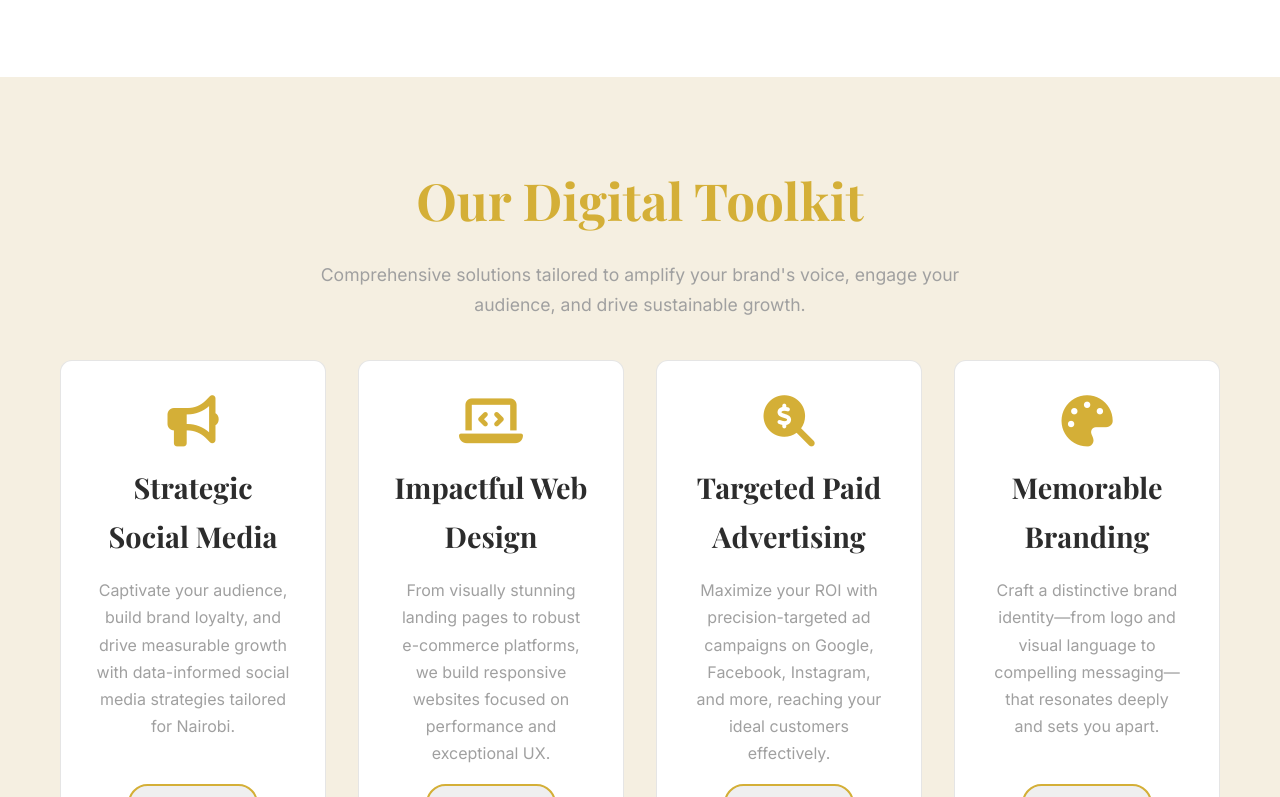
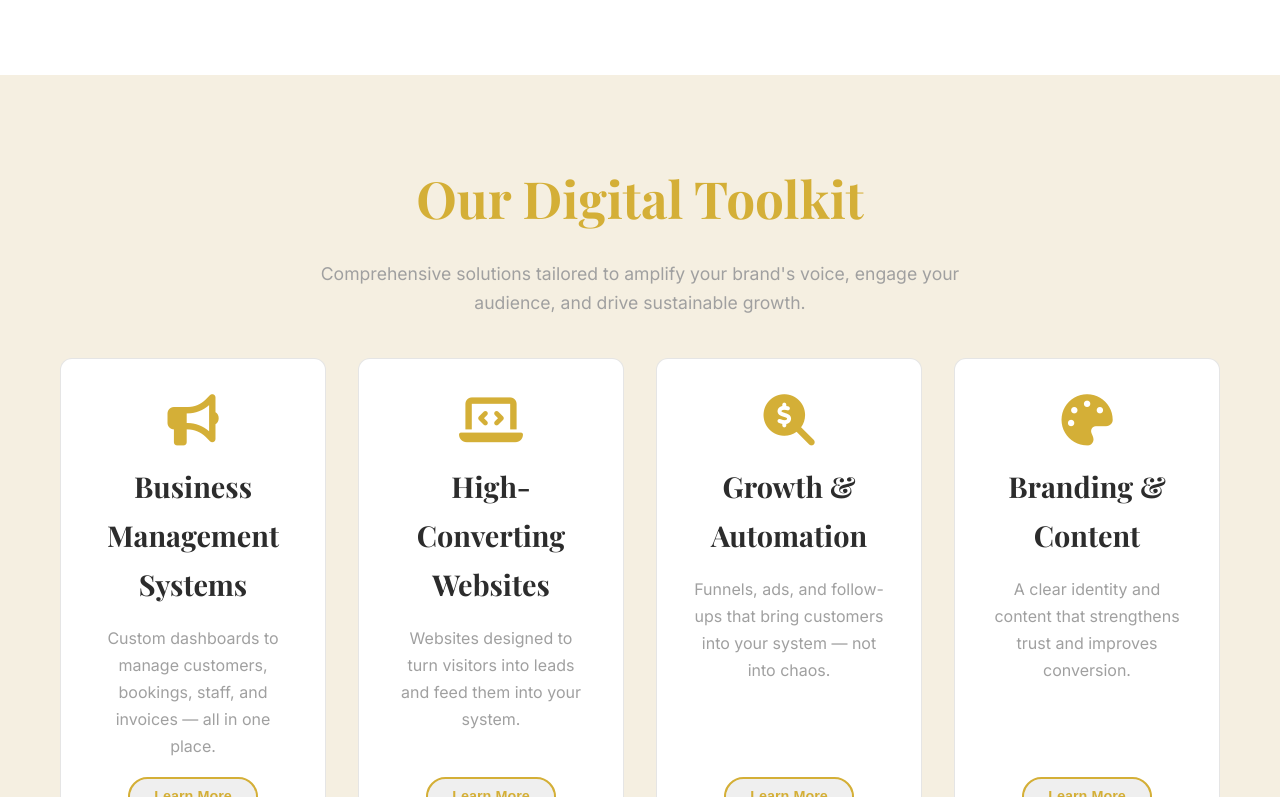
Before and after one commit to AbdiqafarHashi1/NairobipixelV2, a plain HTML site: page index.html in a window 1280 px wide. Shown: the part 2003-2800 px from the top of the page. Drawn offline with nearby package versions, Linux system fonts and the light colour scheme; no server answers.

Commit message:
Clean up duplicate copy mappings

```diff
--- a/index.html
+++ b/index.html
@@ -3,22 +3,22 @@
 <head>
   <meta charset="UTF-8" />
   <meta name="viewport" content="width=device-width, initial-scale=1.0" />
-  <title>NairobiPixel - Digital Innovation by Abdi Hashi | Nairobi</title>
-  <meta name="description" content="NairobiPixel, led by Abdi Hashi, crafts powerful digital experiences: web design, social media, and branding for ambitious Nairobi businesses. Let's elevate your online presence." />
-  <meta name="keywords" content="NairobiPixel, Abdi Hashi, Digital Marketing Nairobi, Web Design Kenya, Social Media Management Nairobi, Branding Services, SMMA Nairobi, Graphic Design Nairobi" />
+  <title>NairobiPixel | Business Systems &amp; Growth for Service Businesses</title>
+  <meta name="description" content="NairobiPixel builds customer acquisition and management systems for service businesses: websites, dashboards, automation, and marketing—working together as one system." />
+  <meta name="keywords" content="NairobiPixel, Abdi Hashi, Digital Marketing Nairobi, Web Design Kenya, Social Media Management Nairobi, Branding Services, SMMA Nairobi, Graphic Design Nairobi, business systems Nairobi, CRM Kenya, dashboards, automation, travel agency system, visa agency CRM" />
   <meta name="author" content="NairobiPixel - Abdi Hashi" />
   <meta name="robots" content="index, follow" />
 
   <meta property="og:image" content="https://YOUR_LIVE_DOMAIN/images/og-image-nairobipixel.png">
-  <meta property="og:title" content="NairobiPixel - Visionary Digital Services in Nairobi" />
-  <meta property="og:description" content="Innovative branding, web design, and social media strategies to make your Nairobi business stand out. Partner with NairobiPixel." />
+  <meta property="og:title" content="NairobiPixel | Business Systems &amp; Growth for Service Businesses" />
+  <meta property="og:description" content="NairobiPixel builds customer acquisition and management systems for service businesses: websites, dashboards, automation, and marketing—working together as one system." />
   <meta property="og:url" content="https://YOUR_LIVE_DOMAIN/" />
   <meta property="og:type" content="website" />
   <meta property="og:site_name" content="NairobiPixel" />
 
   <meta name="twitter:card" content="summary_large_image" />
-  <meta name="twitter:title" content="NairobiPixel - Elevating Nairobi Brands Online" />
-  <meta name="twitter:description" content="Expert web design, branding, and social media marketing in Nairobi. Let NairobiPixel transform your digital footprint." />
+  <meta name="twitter:title" content="NairobiPixel | Business Systems &amp; Growth for Service Businesses" />
+  <meta name="twitter:description" content="NairobiPixel builds customer acquisition and management systems for service businesses: websites, dashboards, automation, and marketing—working together as one system." />
   <meta name="twitter:image" content="https://YOUR_LIVE_DOMAIN/images/twitter-card-nairobipixel.png" />
   <link rel="icon" type="image/png" sizes="32x32" href="./images/favicon-32x32.png">
   <link rel="icon" type="image/png" sizes="16x16" href="./images/favicon-16x16.png">
@@ -478,10 +478,10 @@
   <section class="hero" id="hero">
     <div class="container">
       <h1>
-        <span class="highlight-word">Crafting</span> <span class="highlight-word">Digital</span> <span class="highlight-word gold">Presence</span><br>with Precision &amp; Passion
+        <span class="highlight-word">We</span> <span class="highlight-word">build</span> <span class="highlight-word gold">systems</span><br>that help service businesses get more customers — and manage them effortlessly.
       </h1>
-      <p class="subtitle">Web, Social, and Branding Services for Nairobi’s Ambitious Businesses. Let's build something remarkable together.</p>
-      <a href="#contact" class="cta-button">Get Your Free Proposal <i class="fas fa-arrow-right"></i></a>
+      <p class="subtitle">Websites, automation, dashboards, and marketing — combined into one clear business system.</p>
+      <a href="#contact" class="cta-button">Book a Free Demo <i class="fas fa-arrow-right"></i></a>
     </div>
     <a href="#work" class="scroll-down-arrow" aria-label="Scroll to Our Work"><i class="fas fa-chevron-down"></i></a>
   </section>
@@ -584,8 +584,8 @@
     <div class="container">
       <div class="founder-content">
         <h2 class="gold" style="margin-bottom: 1.5rem;">Meet Abdi Hashi</h2>
-        <p>Hi, I'm Abdi Hashi, the founder and creative lead at <strong>NairobiPixel</strong>. My passion is empowering Nairobi's vibrant businesses—from innovative startups and cozy cafés to real estate developers and bespoke interior designers—to achieve their digital ambitions.</p>
-        <p>I believe in a collaborative approach, working closely with you to understand your unique vision and challenges. Whether you need a stunning website that converts, compelling social media visuals that engage, or a bold rebrand that resonates, NairobiPixel delivers with precision, creativity, and a deep understanding of the local market.</p>
+        <p>Hi, I'm Abdi Hashi, the founder and creative lead at <strong>NairobiPixel</strong>. I help service businesses build systems that attract and manage customers—conversion-focused websites, automation, and dashboards that keep work moving.</p>
+        <p>Because I live and work in Nairobi, I understand how local customers search, buy, and follow up. We'll collaborate closely to map your process, then deliver a system your team can run confidently.</p>
         <a href="#contact" class="cta-button">Let's Create Together <i class="fas fa-pen-nib"></i></a>
       </div>
     </div>
@@ -600,26 +600,26 @@
       <div class="card-grid services-grid">
         <div class="card service-item animate-pop-in" data-delay="200">
           <i class="fas fa-bullhorn service-icon" aria-hidden="true"></i>
-          <h3>Strategic Social Media</h3>
-          <p>Captivate your audience, build brand loyalty, and drive measurable growth with data-informed social media strategies tailored for Nairobi.</p>
+          <h3>Business Management Systems</h3>
+          <p>Custom dashboards to manage customers, bookings, staff, and invoices — all in one place.</p>
           <button class="view-project-btn expand-btn" onclick="openServiceModal('Strategic Social Media')" aria-label="Learn more about Social Media Management">Learn More</button>
         </div>
         <div class="card service-item animate-pop-in" data-delay="300">
           <i class="fas fa-laptop-code service-icon" aria-hidden="true"></i>
-          <h3>Impactful Web Design</h3>
-          <p>From visually stunning landing pages to robust e-commerce platforms, we build responsive websites focused on performance and exceptional UX.</p>
+          <h3>High-Converting Websites</h3>
+          <p>Websites designed to turn visitors into leads and feed them into your system.</p>
           <button class="view-project-btn expand-btn" onclick="openServiceModal('Impactful Web Design')" aria-label="Learn more about Website Development">Learn More</button>
         </div>
         <div class="card service-item animate-pop-in" data-delay="400">
           <i class="fas fa-search-dollar service-icon" aria-hidden="true"></i>
-          <h3>Targeted Paid Advertising</h3>
-          <p>Maximize your ROI with precision-targeted ad campaigns on Google, Facebook, Instagram, and more, reaching your ideal customers effectively.</p>
+          <h3>Growth &amp; Automation</h3>
+          <p>Funnels, ads, and follow-ups that bring customers into your system — not into chaos.</p>
           <button class="view-project-btn expand-btn" onclick="openServiceModal('Targeted Paid Advertising')" aria-label="Learn more about Paid Advertising">Learn More</button>
         </div>
         <div class="card service-item animate-pop-in" data-delay="500">
           <i class="fas fa-palette service-icon" aria-hidden="true"></i>
-          <h3>Memorable Branding</h3>
-          <p>Craft a distinctive brand identity—from logo and visual language to compelling messaging—that resonates deeply and sets you apart.</p>
+          <h3>Branding &amp; Content</h3>
+          <p>A clear identity and content that strengthens trust and improves conversion.</p>
           <button class="view-project-btn expand-btn" onclick="openServiceModal('Memorable Branding')" aria-label="Learn more about Branding">Learn More</button>
         </div>
       </div>
@@ -661,7 +661,7 @@
     <div class="container">
       <h2 class="gold animate-pop-in">Tailored Growth Packages</h2>
        <p style="text-align:center; max-width: 700px; margin: -1.5rem auto 2rem; color: var(--color-dark-text-muted);" class="animate-fade-in-up" data-delay="100">
-        Transparent pricing designed to fit your unique needs and budget. Let's find the perfect plan to elevate your Nairobi business.
+        Transparent packages to launch and scale your acquisition and management system. Let's find the right fit for your Nairobi business.
       </p>
       <div class="currency-toggle-container animate-fade-in-up" data-delay="150">
         <label for="currencyToggle">Currency:</label>
@@ -757,7 +757,7 @@
     <div class="container">
       <h2 class="gold">Why <span style="font-family: var(--font-display); color: var(--color-primary-gold);">NairobiPixel</span>?</h2>
       <p style="text-align: center; max-width: 750px; margin: -1.5rem auto 2.5rem; font-size: 1.15rem;" class="animate-fade-in-up" data-delay="100">
-        We don't just build websites or manage social media; we build partnerships. We're dedicated to understanding your unique business needs and crafting digital solutions that deliver tangible results for your Nairobi enterprise. Our approach is rooted in:
+        We don’t just build websites or run campaigns — we systemize growth. We map how your business works, then align every digital piece to it. Our approach is rooted in:
       </p>
       <div class="card-grid why-choose-us-grid">
           <div class="card animate-pop-in" data-delay="200">
@@ -1141,17 +1141,58 @@
   const serviceModalList = document.getElementById('serviceModalList');
   let previousActiveElementService = { el: null };
   const serviceDetailsContentFull = {
-      'Strategic Social Media': { description: 'Amplify your brand and foster genuine connections. Our social media strategies are designed to:', items: ['Develop platform-specific content that resonates with your Nairobi audience.','Implement targeted engagement strategies to boost interaction and loyalty.','Track performance meticulously, providing clear insights for growth.','Execute growth plans to expand your reach and impact effectively.'] },
-      'Impactful Web Design': { description: 'Your website is your digital storefront. We build high-performing, visually stunning sites that:', items: ['Feature responsive designs, ensuring a flawless experience on all devices.','Integrate e-commerce solutions to drive online sales seamlessly.','Are built with SEO best practices from the ground up for better visibility.','Offer custom development for unique functionalities tailored to your needs.'] },
-      'Targeted Paid Advertising': { description: 'Achieve measurable results and maximize your ROI through data-driven ad campaigns. We focus on:', items: ['Strategic Facebook & Instagram Ads targeting your ideal customers in Kenya.','Effective Google Ads (Search & Display) to capture high-intent leads.','Continuous A/B testing and optimization for peak campaign performance.','Robust conversion tracking to measure success and inform strategy.'] },
-      'Memorable Branding': { description: 'Build a memorable and cohesive brand identity that sets you apart in the bustling Nairobi market. Our services include:', items: ['Creative logo design and defining a compelling color palette.','Developing a distinct brand voice and impactful messaging.','Designing professional business cards and marketing collateral.','Establishing clear visual brand guidelines for consistency across all platforms.'] }
+    'Strategic Social Media': {
+      title: 'Business Management Systems',
+      description: 'Replace WhatsApp and Excel chaos with one dashboard built around how your team actually works.',
+      items: [
+        'Customer database & profiles',
+        'Booking/inquiry tracking',
+        'Status tracking (e.g., application stages)',
+        'Invoice & payment records',
+        'Staff accounts & accountability',
+        'Reporting/exports (optional)',
+      ],
+    },
+    'Impactful Web Design': {
+      title: 'High-Converting Websites',
+      description: 'Conversion-first sites that plug directly into your system.',
+      items: [
+        'Conversion-focused layout',
+        'WhatsApp + forms integrated',
+        'Analytics/Pixel setup',
+        'SEO foundations',
+        'Fast + mobile-first',
+      ],
+    },
+    'Targeted Paid Advertising': {
+      title: 'Growth & Automation',
+      description: 'Growth systems to capture, nurture, and measure leads.',
+      items: [
+        'Lead funnels & landing pages',
+        'Follow-up automation (do not overpromise; keep wording general)',
+        'Retargeting strategy',
+        'Performance reporting',
+        'Ads management setup (Meta/Google optional)',
+      ],
+    },
+    'Memorable Branding': {
+      title: 'Branding & Content',
+      description: 'Brand clarity that boosts trust and conversion.',
+      items: [
+        'Messaging & positioning',
+        'Visual identity refresh',
+        'Content templates',
+        'Brand consistency system',
+        'Social content structure',
+      ],
+    },
   };
 
   function openServiceModal(serviceName) {
     const details = serviceDetailsContentFull[serviceName];
     if (details) {
-        serviceModalTitle.textContent = serviceName;
-        serviceModalDescription.textContent = details.description;
+        serviceModalTitle.textContent = details.title || serviceName;
+        serviceModalDescription.textContent = details.description || '';
         serviceModalList.innerHTML = details.items.map(item => `<li>${item}</li>`).join('');
         openModal(serviceModalElement, previousActiveElementService, serviceModalDialog);
     }
```
